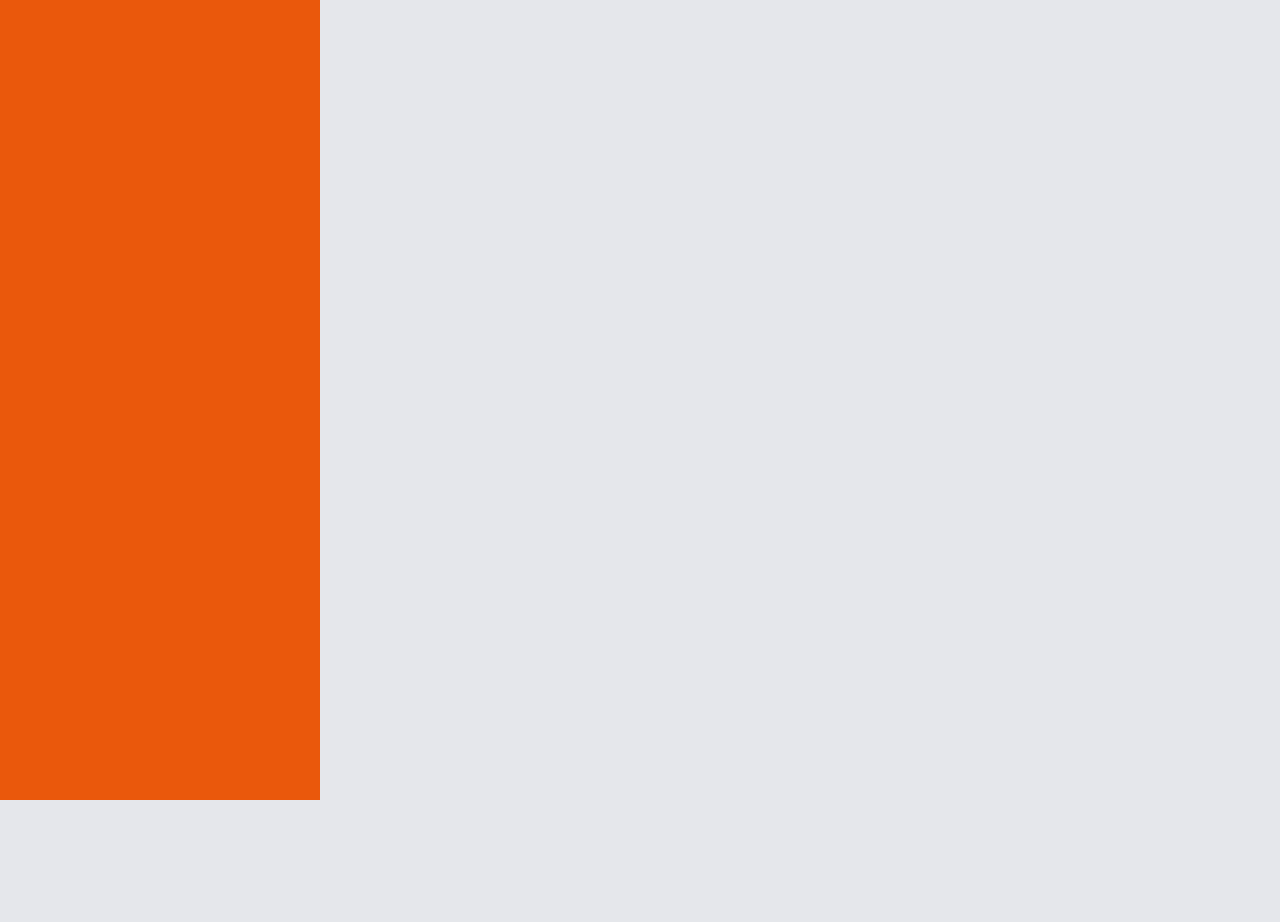
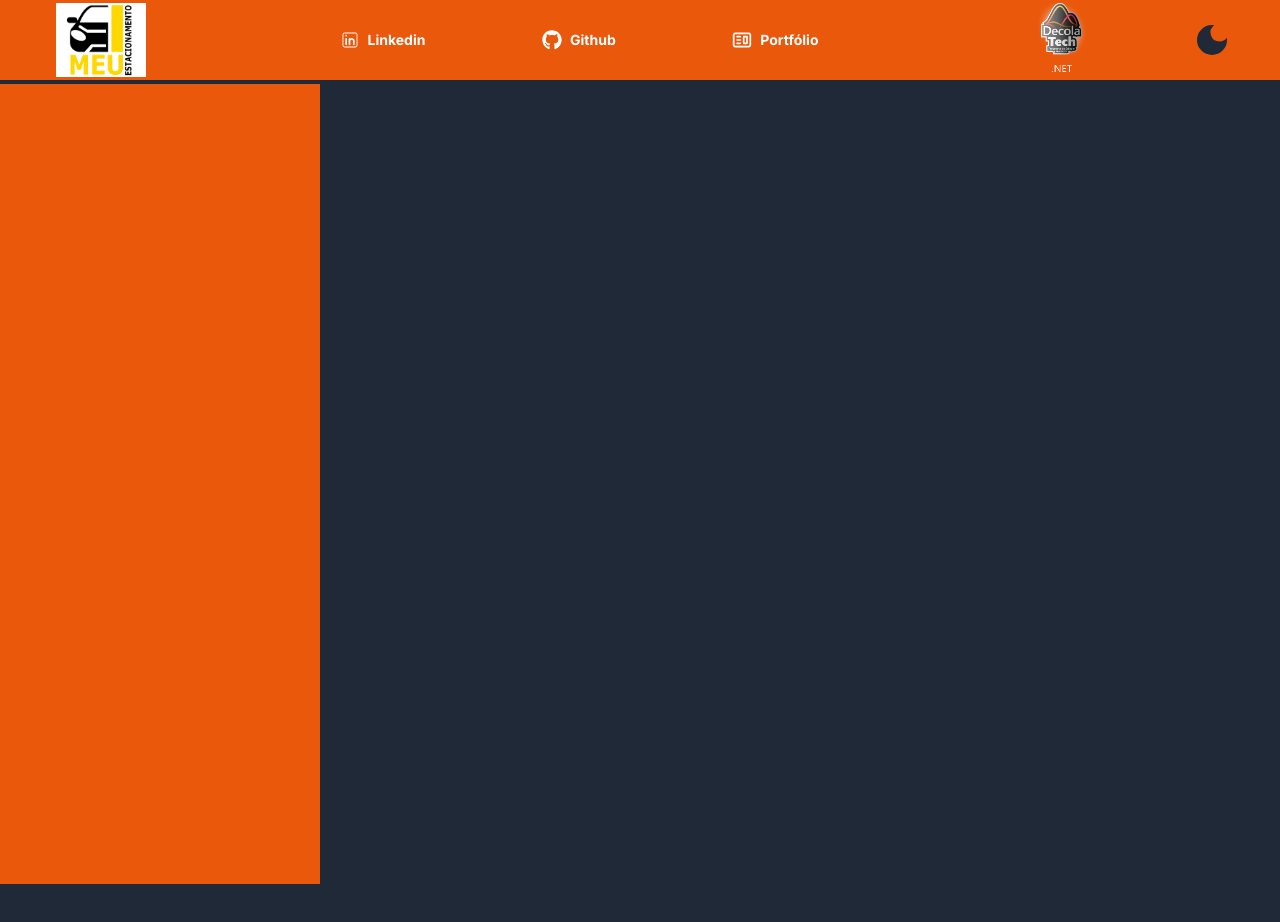
Before and after one commit to Flaviojcf/estacionamento-frontend, a Next.js app: page / in a window 1280 px wide. Before the commit the page ends 840 px from the top, so only its background shows below. Built offline with nearby package versions, Linux system fonts and the light colour scheme.

Commit message:
refactor: Change layout

```diff
--- a/src/app/layout.tsx
+++ b/src/app/layout.tsx
@@ -1,12 +1,19 @@
 import type { Metadata } from 'next'
 import { Inter } from 'next/font/google'
 import './globals.css'
+import { Header } from './components/Header'
+import { BacktoTopButton } from './components/BacktoTopButton'
 
 const inter = Inter({ subsets: ['latin'] })
 
 export const metadata: Metadata = {
-  title: 'Create Next App',
+  title: 'Estacionamento',
   description: 'Generated by create next app',
+  icons: [
+    {
+      url: '/images/avanade-logo.png',
+    },
+  ],
 }
 
 export default function RootLayout({
@@ -16,7 +23,13 @@ export default function RootLayout({
 }) {
   return (
     <html lang="en">
-      <body className={inter.className}>{children}</body>
+      <body
+        className={`${inter.className} dark:bg-gray-800 flex flex-col gap-1`}
+      >
+        <Header />
+        {children}
+        <BacktoTopButton />
+      </body>
     </html>
   )
 }
```
